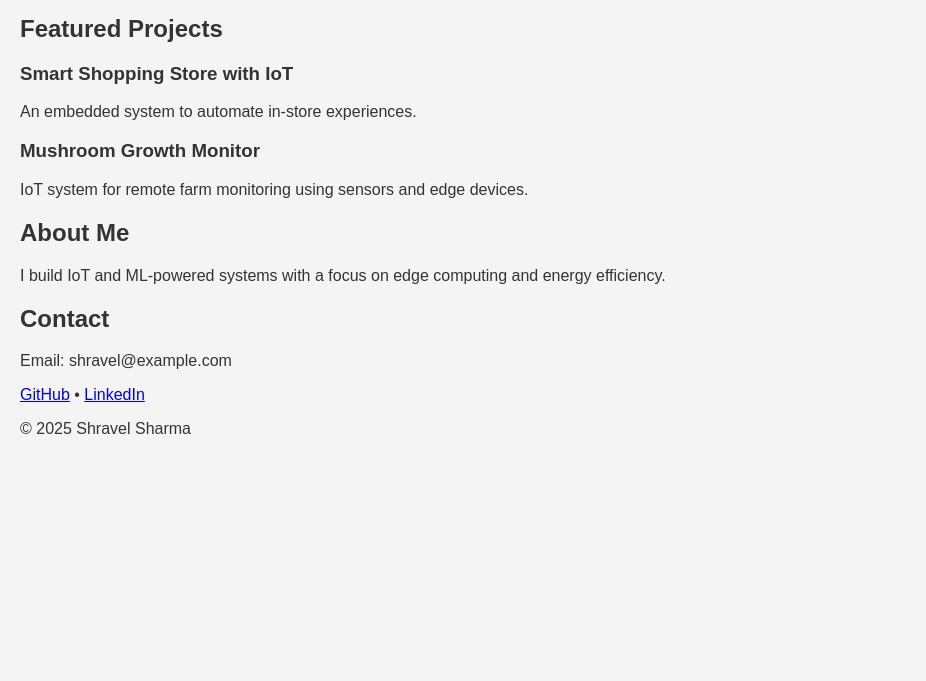
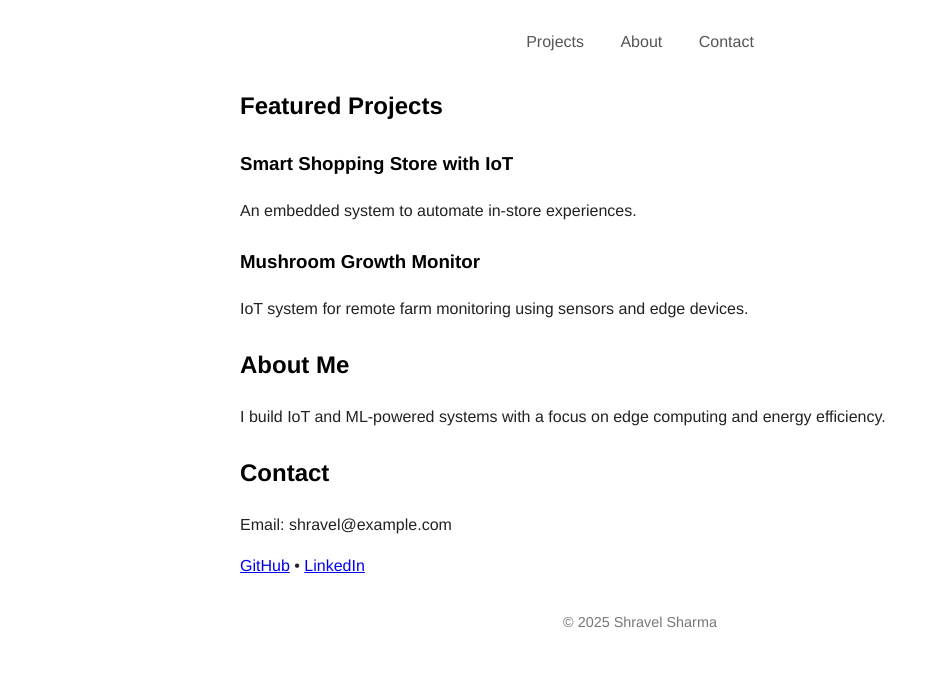
Before and after one commit to Buzz-coding-217/Github-Pages, a plain HTML site: page index.html in a window 1280 px wide. Shown: the part 157-838 px from the top of the page, without its empty margins (0-926 px from the left). Before the commit the page ends 800 px from the top, so only its background shows below. Drawn offline with Linux system fonts and the light colour scheme.

Commit message:
Update style.css

```diff
--- a/style.css
+++ b/style.css
@@ -1,31 +1,41 @@
 body {
-  font-family: Arial, sans-serif;
-  background-color: #f4f4f4;
-  color: #333;
-  margin: 0;
-  padding: 20px;
+  font-family: 'Helvetica Neue', sans-serif;
+  background: #ffffff;
+  color: #222;
+  max-width: 800px;
+  margin: auto;
+  padding: 2rem;
+  line-height: 1.6;
 }
 
-.container {
-  max-width: 600px;
-  margin: auto;
-  background: white;
-  padding: 30px;
-  box-shadow: 0 0 10px rgba(0, 0, 0, 0.1);
+header {
   text-align: center;
-  border-radius: 10px;
+  margin-bottom: 2rem;
 }
 
-button {
-  padding: 10px 20px;
-  font-size: 16px;
-  background-color: #0066cc;
-  color: white;
-  border: none;
-  border-radius: 5px;
-  cursor: pointer;
+nav {
+  text-align: center;
+  margin-bottom: 2rem;
+}
+nav a {
+  margin: 0 1rem;
+  text-decoration: none;
+  color: #555;
+}
+nav a:hover {
+  color: #000;
 }
 
-button:hover {
-  background-color: #004d99;
+.project {
+  margin-bottom: 1.5rem;
 }
+h1, h2, h3 {
+  margin-top: 1.5rem;
+  color: #000;
+}
+footer {
+  text-align: center;
+  margin-top: 2rem;
+  font-size: 0.9rem;
+  color: #777;
+}
```
